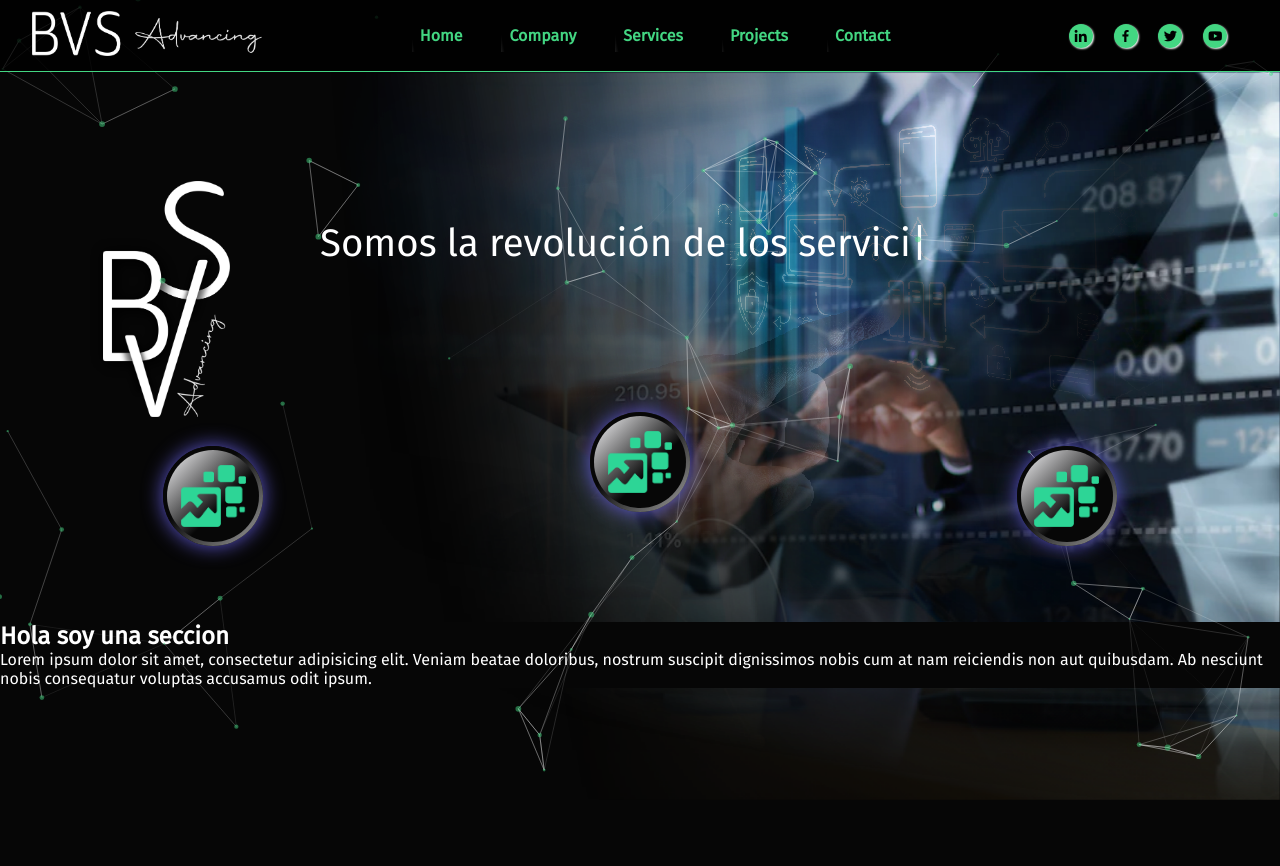
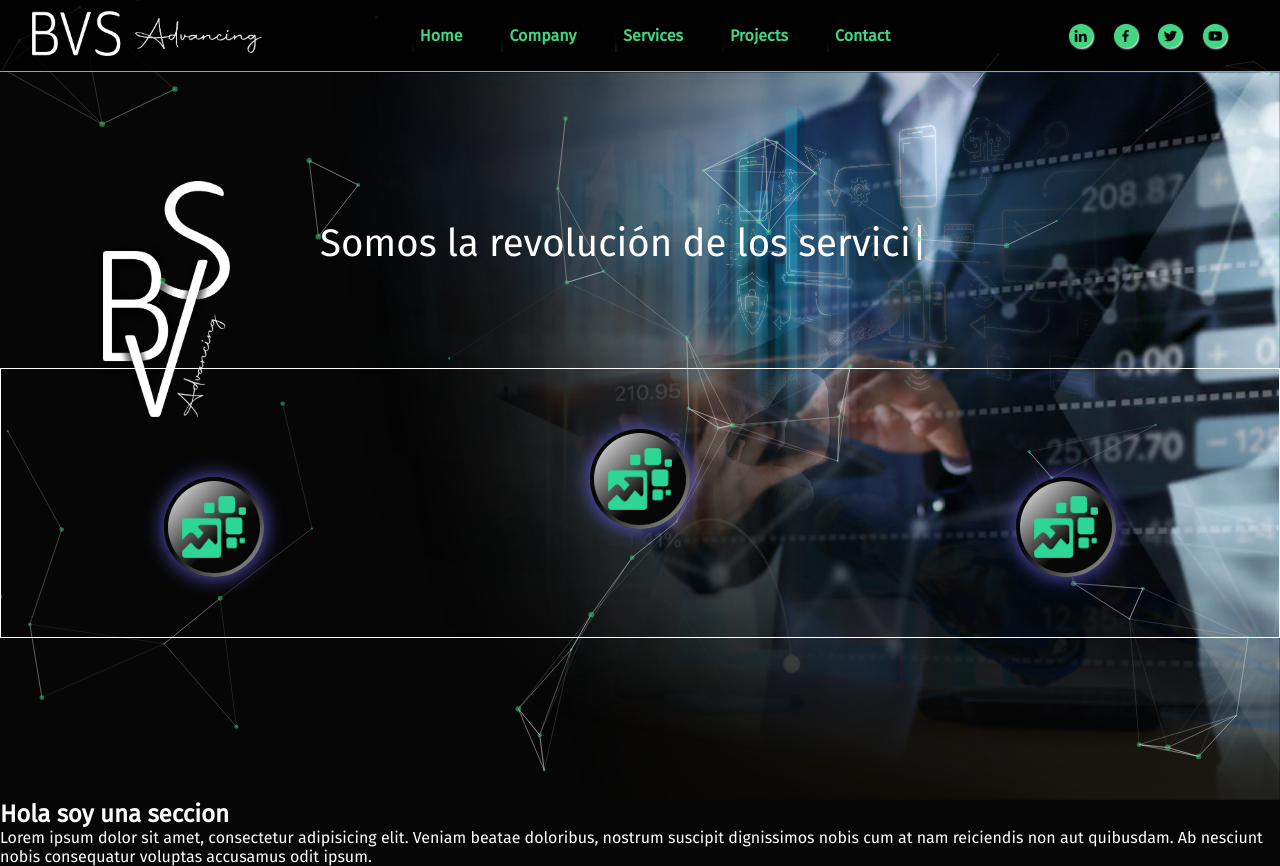
Before and after one commit to MarcoDes2616/BVS, a React (Vite) app: page / in a window 1280 px wide. Before the commit the page ends 800 px from the top, so only its background shows below. Built offline with nearby package versions, Linux system fonts and the light colour scheme.

Commit message:
business container

```diff
--- a/src/App.css
+++ b/src/App.css
@@ -21,10 +21,9 @@ body {
     color: var(--light);
     background-color: rgb(6, 6, 6);
 }
-
-section{
-    position: relative;
-    background-color: rgb(6, 6, 6);
+.header{
+    width: 100%;
+    height: 100vh;
 }
 
 /* Moví todos los estilos a su respectiva carpeta de componente */
--- a/src/App.jsx
+++ b/src/App.jsx
@@ -7,8 +7,12 @@ function App() {
 
     return (
         <div className="App">
-            <Navbar />
-            <Hero />
+            {/* este componente contiene todo lo que estará a primera vista*/}
+            <div className='header'>
+                <Navbar />
+                <Hero />
+            </div>
+
             <section className='hi'>
                 <h1>Hola soy una seccion</h1>
                 <p>
--- a/src/components/BusinessCard/businessCard.css
+++ b/src/components/BusinessCard/businessCard.css
@@ -2,11 +2,11 @@
     width: 100%;
     height: 270px;
     position: absolute;
-    bottom: 0;
+    bottom: -1rem;
     z-index: 20;
     display: flex;
     justify-content: space-around;
-    padding-bottom: 1rem;
+    border: 1px solid;
 }
 
 .business{
@@ -16,6 +16,8 @@
     align-items: center;
     height: 220px;
     width: 220px;
+    position: relative;
+    bottom: 0;
     z-index: 23;
 }
 
```
